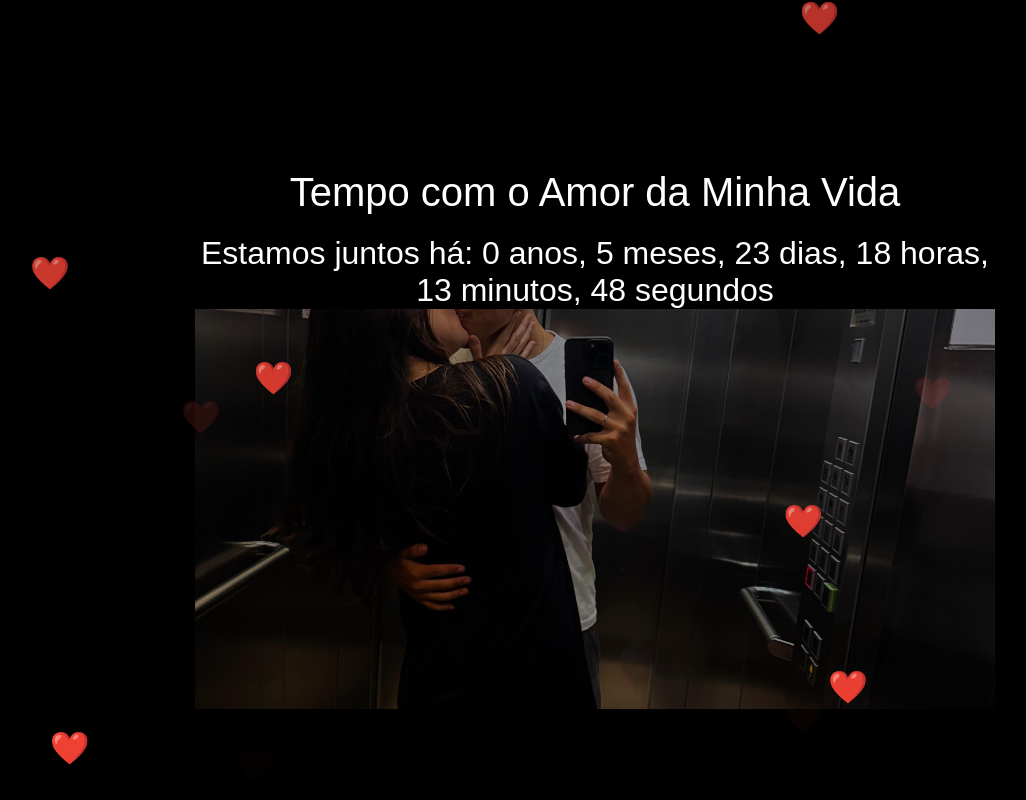
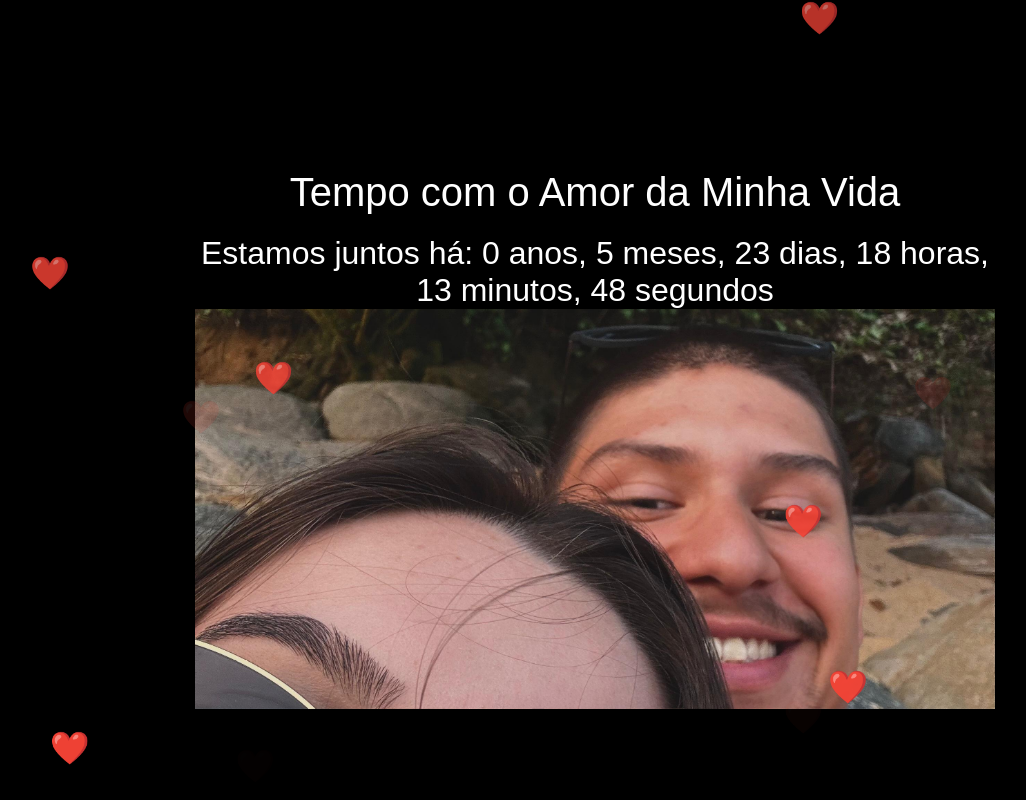
Before and after one commit to brunobenites/contador-de-relacionamento, a plain HTML site: page index.html in a window 1280 px wide. Shown: the whole page, without its empty margins (45-1071 px from the left). Drawn offline with Linux system fonts and the light colour scheme.

Commit message:
Update index.html

```diff
--- a/index.html
+++ b/index.html
@@ -20,11 +20,11 @@
         <!-- Carrossel de imagens -->
         <div class="image-slider">
             <div class="images">
-                <img src="https://github.com/brunobenites/contador-de-relacionamento/blob/main/foto5.jpg" alt="Foto 1">
-                <img src="https://github.com/brunobenites/contador-de-relacionamento/blob/main/foto4.jpg" alt="Foto 2">
-                <img src="https://github.com/brunobenites/contador-de-relacionamento/blob/main/foto3.jpg" alt="Foto 3">
-                <img src="https://github.com/brunobenites/contador-de-relacionamento/blob/main/foto2.jpg" alt="Foto 4">
-                <img src="https://github.com/brunobenites/contador-de-relacionamento/blob/main/foto1.jpg" alt="Foto 5">
+                <img src="https://github.com/brunobenites/contador-de-relacionamento/blob/main/foto1.jpg?raw=true" alt="Foto 1">
+                <img src="https://github.com/brunobenites/contador-de-relacionamento/blob/main/foto2.jpg?raw=true" alt="Foto 2">
+                <img src="https://github.com/brunobenites/contador-de-relacionamento/blob/main/foto3.jpg?raw=true" alt="Foto 3">
+                <img src="https://github.com/brunobenites/contador-de-relacionamento/blob/main/foto4.jpg?raw=true" alt="Foto 4">
+                <img src="https://github.com/brunobenites/contador-de-relacionamento/blob/main/foto5.jpg?raw=true" alt="Foto 5">
             </div>
         </div>
     </div>
```
